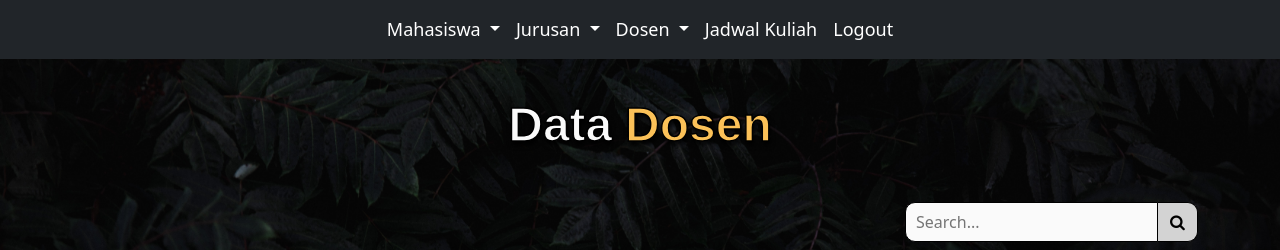
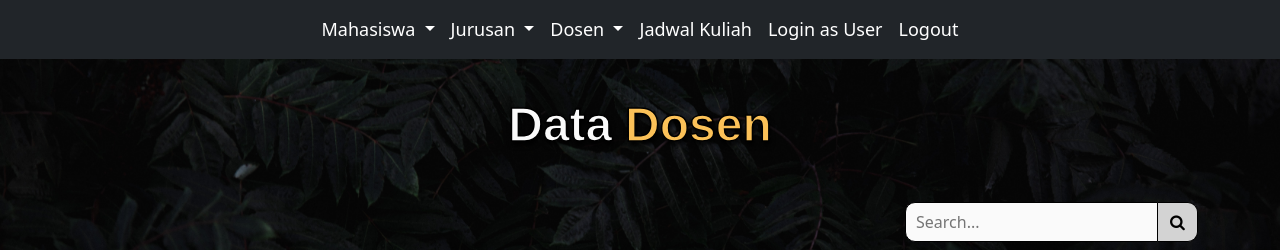
Before and after one commit to BagusNata/uas-pemrograman-web, a PHP site: page /admin_searchDosen.php in a window 1280 px wide. Shown: the top 250 px of the page. Run offline with PHP 8.4, Linux system fonts and the light colour scheme; the visitor is signed in with stand-in values (Sample User, id 1); data that the repository does not hold is empty; some libraries are stand-ins or nearby versions.

Commit message:
add new menu

```diff
--- a/navbar.php
+++ b/navbar.php
@@ -36,6 +36,10 @@
         <li class="nav-item">
           <a class="nav-link active" aria-current="page" href="selectAdminJadwal.php">Jadwal Kuliah</a>
         </li>
+        <!-- User -->
+        <li class="nav-item">
+          <a class="nav-link active" aria-current="page" href="login.php">Login as User</a>
+        </li>
         <!-- Logout -->
         <li class="nav-item">
           <a class="nav-link active" aria-current="page" href="logout.php">Logout</a>
```
